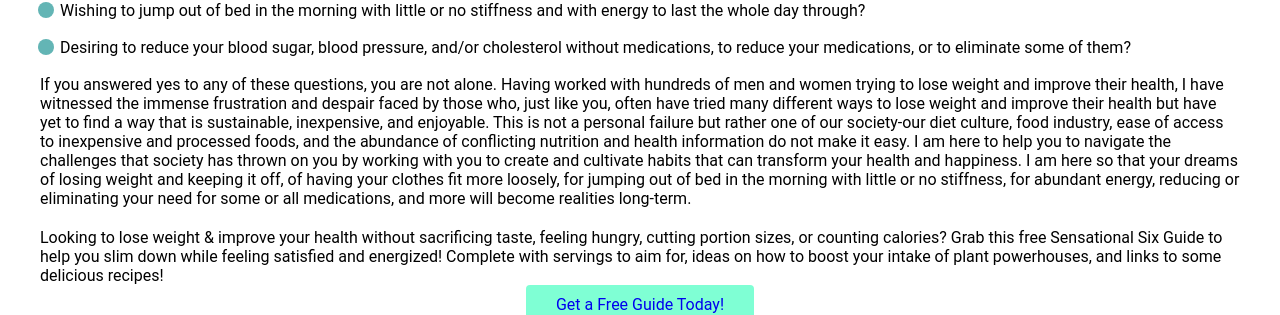
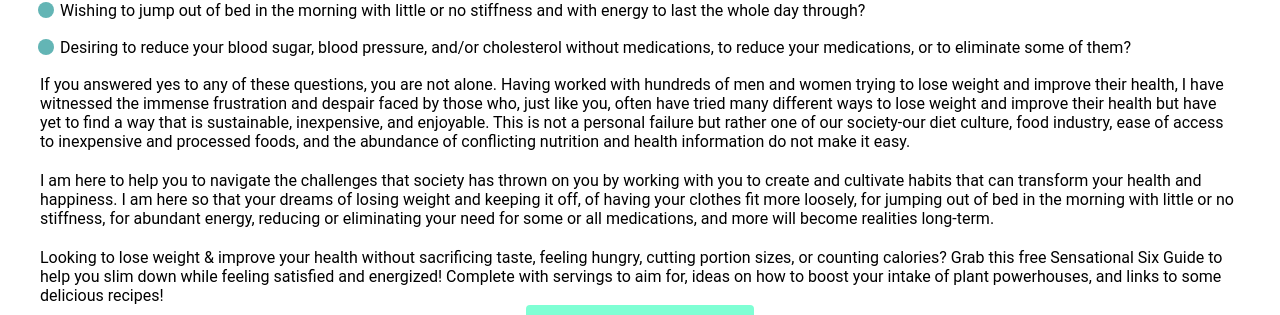
Before and after one commit to ChrisDietrich405/natures-wellness, a Next.js app: page / in a window 1280 px wide. Shown: the part 968-1283 px from the top of the page. Built offline with nearby package versions, Linux system fonts and the light colour scheme.

Commit message:
feat styled blogs page

```diff
--- a/pages/index.js
+++ b/pages/index.js
@@ -17,36 +17,35 @@ export default function Home() {
       <Slideshow />
       <section id="some" className={`${styles.container} inner-container`}>
         <h3 className={styles.home_intro}>
-          Hello, I'm Emily and I help men and women lose weight and prevent or reverse chronic
-          diseases in a sustainable and enjoyable manner by teaching the power
-          of cultivating healthy habits related to eating more plants and
-          embracing healthy lifestyle practices.
+          Hello, I'm Emily and I help men and women lose weight and prevent or
+          reverse chronic diseases in a sustainable and enjoyable manner by
+          teaching the power of cultivating healthy habits related to eating
+          more plants and embracing healthy lifestyle practices.
         </h3>
         <div>
-          <h3 style={{fontWeight: "bold", marginBottom: "20px"}}>Are you:</h3>
+          <h3 style={{ fontWeight: "bold", marginBottom: "20px" }}>Are you:</h3>
 
           <List data={homeData} unordered className={styles.unordered_list} />
         </div>
         <div>
-          <p>
-            If you answered yes to any of these questions, you are not alone.
-            Having worked with hundreds of men and women trying to lose weight
-            and improve their health, I have witnessed the immense frustration
-            and despair faced by those who, just like you, often have tried many
-            different ways to lose weight and improve their health but have yet
-            to find a way that is sustainable, inexpensive, and enjoyable. This
-            is not a personal failure but rather one of our society-our diet
-            culture, food industry, ease of access to inexpensive and processed
-            foods, and the abundance of conflicting nutrition and health
-            information do not make it easy. I am here to help you to navigate
-            the challenges that society has thrown on you by working with you to
-            create and cultivate habits that can transform your health and
-            happiness. I am here so that your dreams of losing weight and
-            keeping it off, of having your clothes fit more loosely, for jumping
-            out of bed in the morning with little or no stiffness, for abundant
-            energy, reducing or eliminating your need for some or all
-            medications, and more will become realities long-term.
-          </p>
+          If you answered yes to any of these questions, you are not alone.
+          Having worked with hundreds of men and women trying to lose weight and
+          improve their health, I have witnessed the immense frustration and
+          despair faced by those who, just like you, often have tried many
+          different ways to lose weight and improve their health but have yet to
+          find a way that is sustainable, inexpensive, and enjoyable. This is
+          not a personal failure but rather one of our society-our diet culture,
+          food industry, ease of access to inexpensive and processed foods, and
+          the abundance of conflicting nutrition and health information do not
+          make it easy.</div>
+          <div style={{marginTop: "20px"}}>I am here to help you to navigate the challenges that
+          society has thrown on you by working with you to create and cultivate
+          habits that can transform your health and happiness. I am here so that
+          your dreams of losing weight and keeping it off, of having your
+          clothes fit more loosely, for jumping out of bed in the morning with
+          little or no stiffness, for abundant energy, reducing or eliminating
+          your need for some or all medications, and more will become realities
+          long-term.
         </div>
         <div className={styles.freeGuide}>
           Looking to lose weight & improve your health without sacrificing
--- a/src/components/Layout.jsx
+++ b/src/components/Layout.jsx
@@ -1,4 +1,5 @@
 import Header from './Header'
+import Footer from './Footer'
 
 
 export default function Layout({ children }) {
@@ -6,6 +7,8 @@ export default function Layout({ children }) {
     <>
       <Header />
       <main>{children}</main>
+      <Footer style={{position: "fixed", bottom: "0px"}} />
+
 
     </>
   )
--- a/src/styles/Home.module.css
+++ b/src/styles/Home.module.css
@@ -16,6 +16,7 @@
 
 .intro_text {
   padding-left: 20px;
+  margin-top: 20px;
 }
 
 .intro_text p:not(:last-of-type),
```
Also changed, not shown: pages/about.js (+4 -4 lines).
